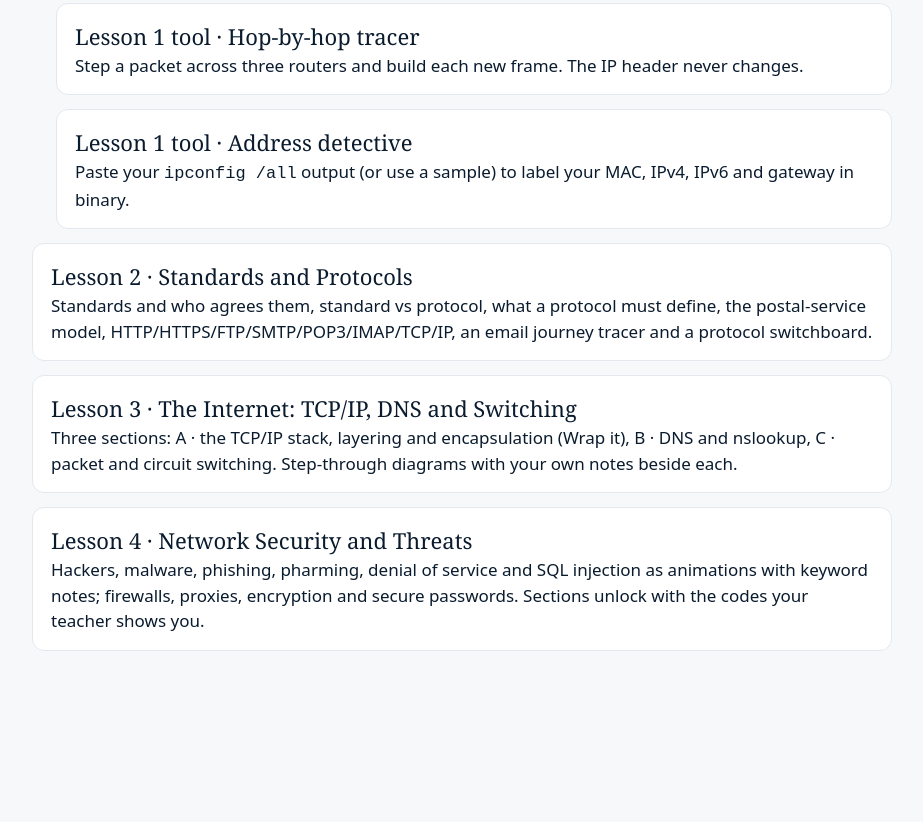
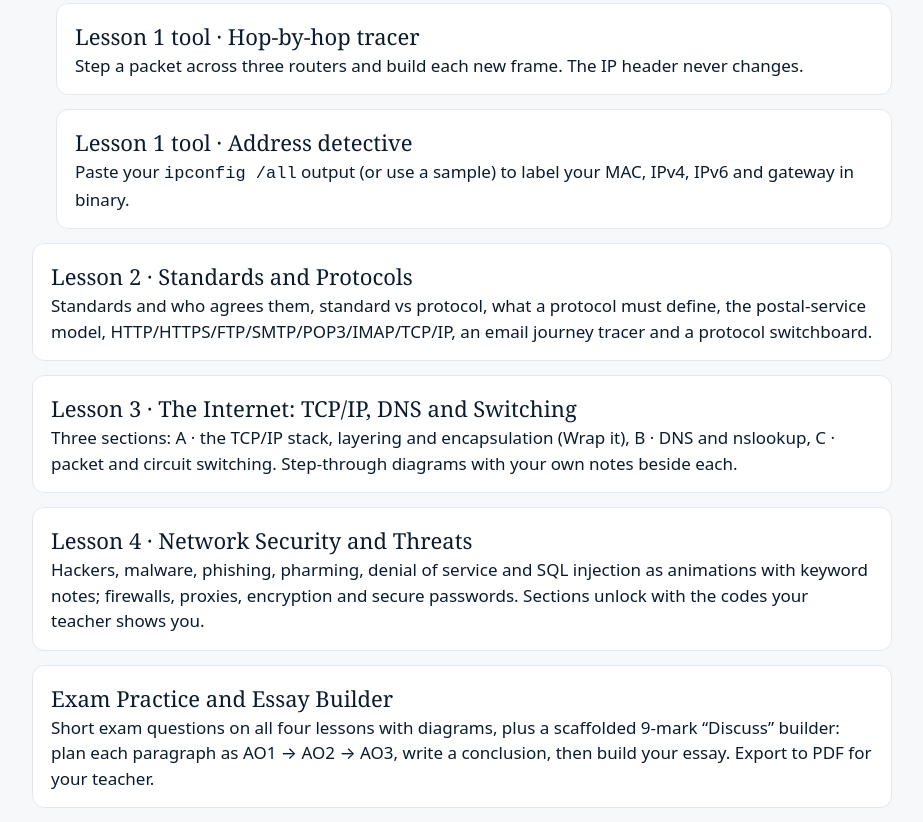
Before and after one commit to eltham-college-cs/h446-networks, a plain HTML site: page index.html in a window 1280 px wide. Shown: the part 285-1107 px from the top of the page, without its empty margins (178-1101 px from the left). Before the commit the page ends 950 px from the top, so only its background shows below. Drawn offline with Linux system fonts and the light colour scheme.

Commit message:
Landing page: add Exam Practice and Essay Builder card

```diff
--- a/index.html
+++ b/index.html
@@ -19,4 +19,5 @@ span.soon{display:block;background:#fff;border:1px dashed #B9C3CF;border-radius:
 <a class="card" href="lesson-2/"><b>Lesson 2 · Standards and Protocols</b><br>Standards and who agrees them, standard vs protocol, what a protocol must define, the postal-service model, HTTP/HTTPS/FTP/SMTP/POP3/IMAP/TCP/IP, an email journey tracer and a protocol switchboard.</a>
 <a class="card" href="lesson-3/"><b>Lesson 3 · The Internet: TCP/IP, DNS and Switching</b><br>Three sections: A · the TCP/IP stack, layering and encapsulation (Wrap it), B · DNS and nslookup, C · packet and circuit switching. Step-through diagrams with your own notes beside each.</a>
 <a class="card" href="lesson-4/"><b>Lesson 4 · Network Security and Threats</b><br>Hackers, malware, phishing, pharming, denial of service and SQL injection as animations with keyword notes; firewalls, proxies, encryption and secure passwords. Sections unlock with the codes your teacher shows you.</a>
+<a class="card" href="practice/"><b>Exam Practice and Essay Builder</b><br>Short exam questions on all four lessons with diagrams, plus a scaffolded 9-mark “Discuss” builder: plan each paragraph as AO1 → AO2 → AO3, write a conclusion, then build your essay. Export to PDF for your teacher.</a>
 </main></body></html>
```
